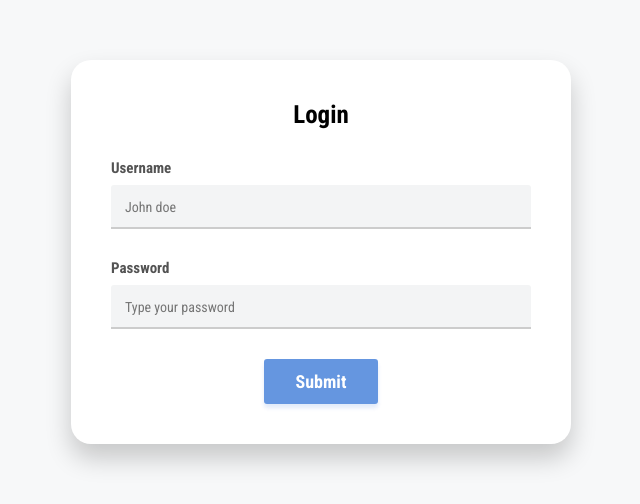
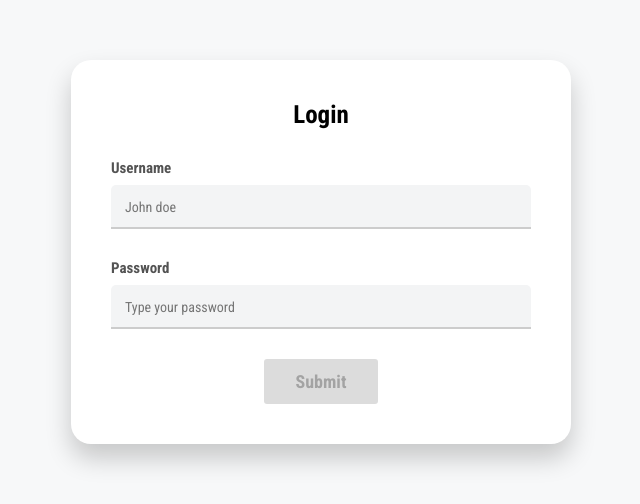
Before and after one commit to iheshamdev/joyout-partner-app, a React (Create React App) app: page / in a window 1280 px wide. Shown: the top 504 px of the page, without its empty margins (319-959 px from the left). Built offline with nearby package versions, Linux system fonts and the light colour scheme.

Commit message:
update form styles

```diff
--- a/src/components/shared/FormField/style.scss
+++ b/src/components/shared/FormField/style.scss
@@ -13,7 +13,7 @@
     position: relative;
     z-index: 2;
     display: flex;
-    border-radius: 3px 3px 0 0;
+    border-radius: 5px 5px 0 0;
     overflow: hidden;
     align-items: center;
     &.invalid .fieldUnderline {
--- a/src/index.scss
+++ b/src/index.scss
@@ -78,12 +78,15 @@ h3 {
   font-weight: var(--bold);
   transition: 0.13s ease-out;
   &.mainBtn {
-    background-color: var(--sColor);
-    box-shadow: 0px 4px 4px rgba(0, 82, 204, 0.2);
+    background-image: linear-gradient(to top, #0052cc 0%, #186ce8 100%);
+    box-shadow: 0px 3px 3px rgba(0, 82, 204, 0.2);
   }
   &:disabled {
-    opacity: 0.6;
-    cursor: not-allowed;
+    cursor: default;
+    background-image: none;
+    box-shadow: none;
+    background-color: #dcdcdc;
+    color: rgba(0, 0, 0, 0.26);
   }
   &:active {
     box-shadow: none;
```
